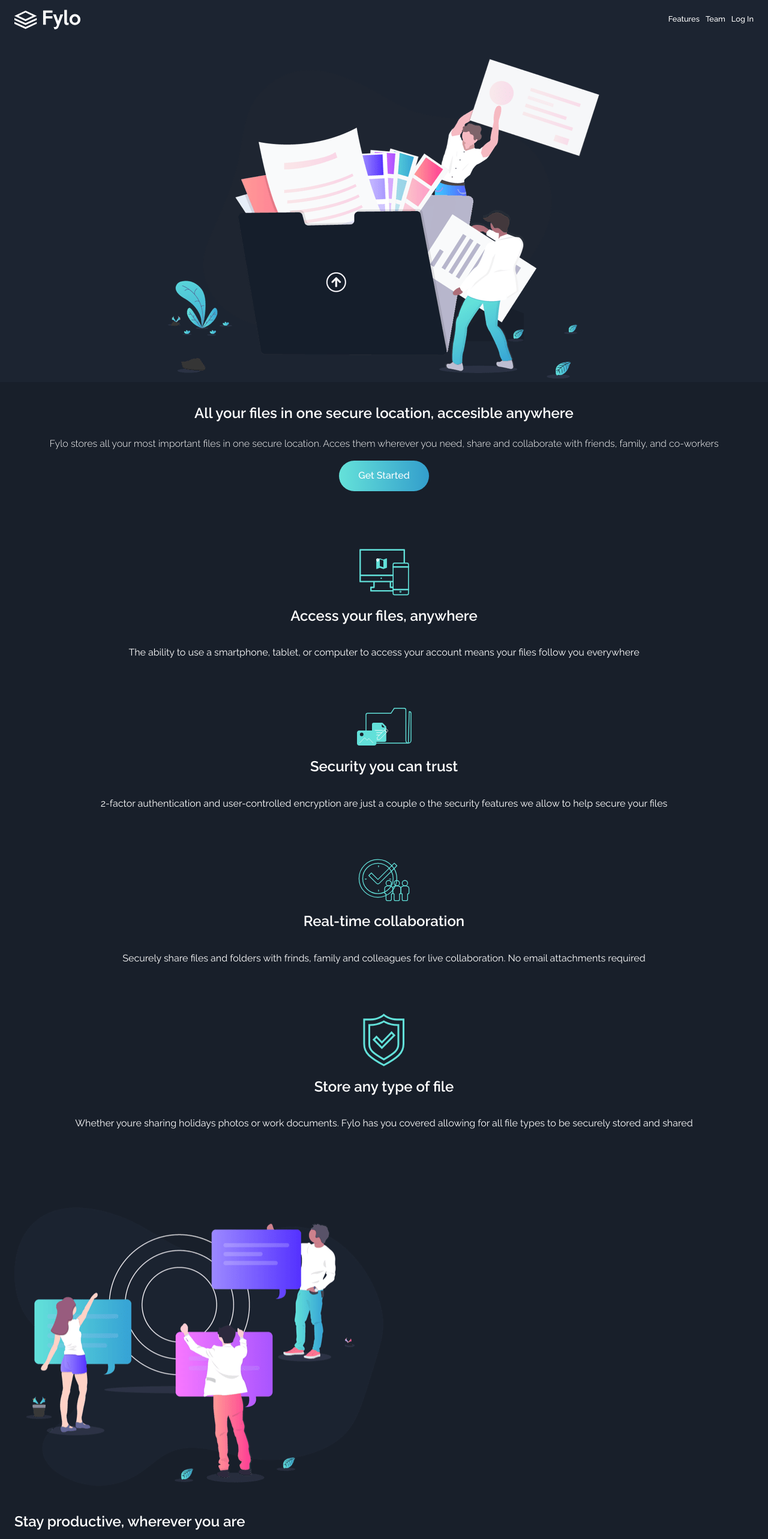
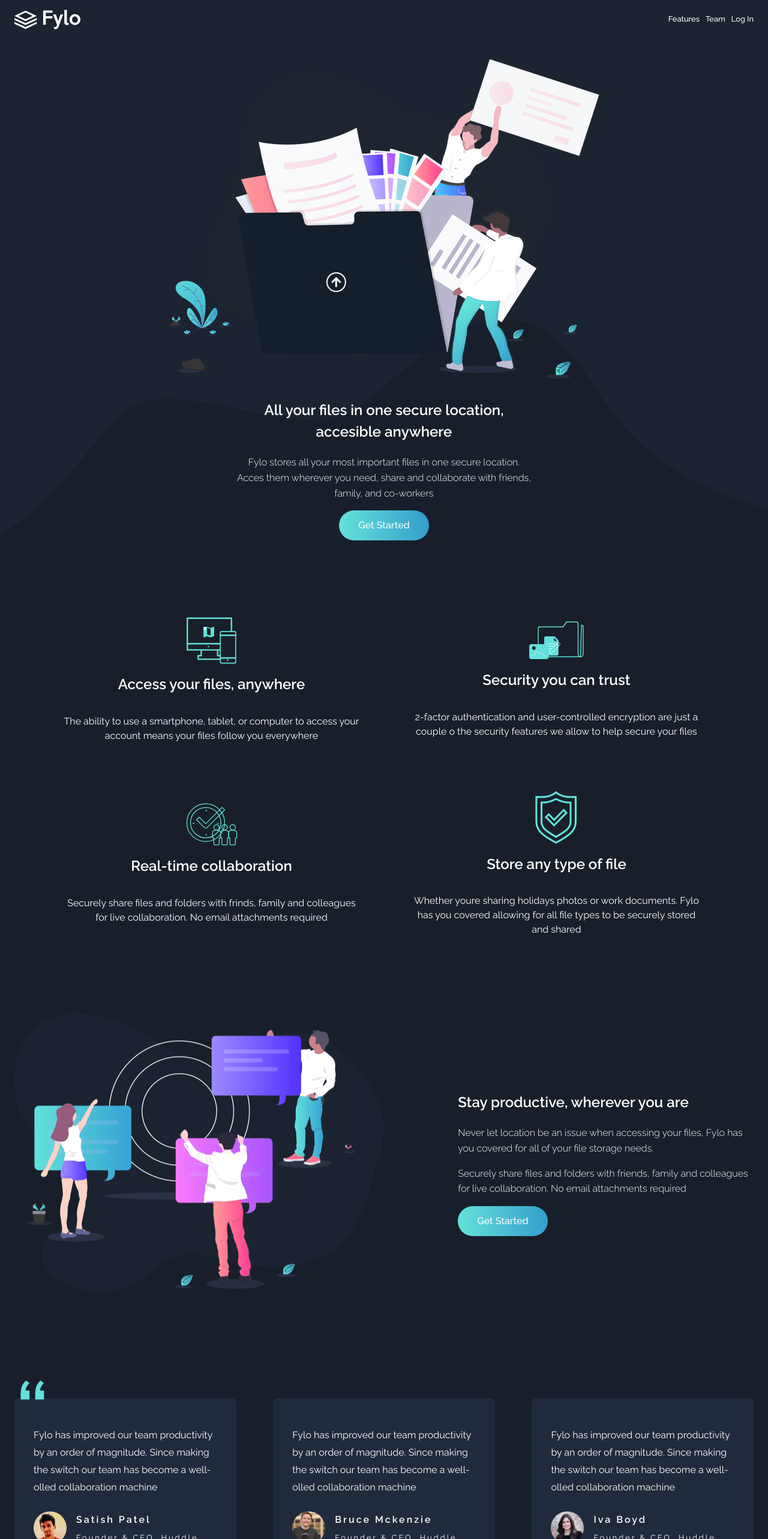
Before and after one commit to Andreszd/app-scribd, a React (Create React App) app: page / in a window 1280 px wide. Shown: the top 2566 px of the page at 60% size. Built offline with nearby package versions, Linux system fonts and the light colour scheme.

Commit message:
finished view desktop

```diff
--- a/src/components/CardsInfo/style.scss
+++ b/src/components/CardsInfo/style.scss
@@ -18,4 +18,13 @@
         line-height: 1.5;
         text-align: center;
     }
+    @media screen and (min-width: 720px){
+        flex-direction: row;
+        flex-wrap: wrap;
+        justify-content: space-evenly;
+        align-items: center;
+        &__item{
+            width: 40%;
+        }
+    }
 }
--- a/src/components/Comments/style.scss
+++ b/src/components/Comments/style.scss
@@ -26,6 +26,13 @@
         color: var(--white);
         line-height: 1.8;
     }
+    @media screen and (min-width: 720px){
+        display: flex;
+        justify-content: space-between;
+        &__item{
+            width: 30%;
+        }
+    }
 }
 .comment-user{
     display: flex;
--- a/src/components/Footer/index.js
+++ b/src/components/Footer/index.js
@@ -20,10 +20,12 @@ export default function Footer(){
                 <p className="form-footer__text">
                     It only takes a minute to sign up and our free starter tier is extremely generous. If you have any question our support team would be happy to help you
                 </p>
-                <input type="email"
-                className="form-footer__input"
-                placeholder="example: correo@correo.com"/>
-                <Button text="Get Started Free" modifier={["color-cyan", "width-all"]}/>
+                <div className="form-footer__input-fields">
+                    <input type="email"
+                    className="form-footer__input"
+                    placeholder="example: correo@correo.com"/>
+                    <input type="submit" value="Get Started For Free" className="button button--color-cyan form-footer__submit"/>
+                </div>
             </form>
             <Logo/>
             <div className="footer-info-container">
--- a/src/components/Footer/style.scss
+++ b/src/components/Footer/style.scss
@@ -110,14 +110,30 @@
             font-size: .8rem;
         }
     }
+    &__submit{
+        width: 100%;
+    }
     @media screen and (min-width: 720px){
         width: 60%;
         margin-left: auto;
         margin-right: auto;
-        flex-direction: row;
         flex-wrap: wrap;
+        justify-content: space-between;
         &__input{
             width: 60%;
+        }
+        &__input-fields{
+            display: flex;
+            justify-content: space-between;
+            align-items: center;
+            width: 100%;
+        }
+        &__submit{
+            width: 30%;
+            font-size: .8rem;
+            &:hover{
+                cursor: pointer;
+            }
         }
     }
 }
--- a/src/components/Sections/SectionInfo.js
+++ b/src/components/Sections/SectionInfo.js
@@ -8,6 +8,7 @@ export default function SectionInfo({title, text, urlImg, alt, modifier, childre
     return (
        <section className={`section section--${modifier}`}>
             <img src={urlImg} alt={alt} className="section__image"/>
+            <div className="section-container">
                 <h2 className="section__title">{title}</h2>
                 {
                     !Array.isArray(text) ?
@@ -18,6 +19,7 @@ export default function SectionInfo({title, text, urlImg, alt, modifier, childre
                     )
                 }
                 <Button text={'Get Started'} modifier={'color-cyan'}/>
+            </div>
        </section>
     )
 }
--- a/src/components/Sections/index.js
+++ b/src/components/Sections/index.js
@@ -1,5 +1,4 @@
-import SectionInfo from "./SectionInfo";
-import {section1, section2} from './data'
+import SectionInfo from "./SectionInfo"; import {section1, section2} from './data'
 import CardsInfo from "../CardsInfo";
 import Comments from '../Comments'
 
--- a/src/components/Sections/style.scss
+++ b/src/components/Sections/style.scss
@@ -44,4 +44,29 @@
         padding-top: 3rem;
         padding-bottom: 3rem;
     }
+    @media screen and (min-width: 720px){
+        &--first{
+            background-image: url('../../assets/images/bg-curvy-desktop.svg');
+            background-position: 100% 100%;
+            padding-bottom: 5rem;
+            display: flex;
+            flex-direction: column;
+            align-items: center;
+            &::after{
+                height: 0;
+            }
+        }
+        &--three{
+            display: flex;
+            justify-content: space-between;
+            align-content: center;
+            align-items: center;
+            .section-container{
+                width: 40%;
+            }
+        }
+        &-container{
+            width: 40%;
+        }
+    }
 }
```
Also changed, not shown: 1 other file (tests, documents, lock files or other folders). Lines whose indentation alone changed are shown as unchanged.
